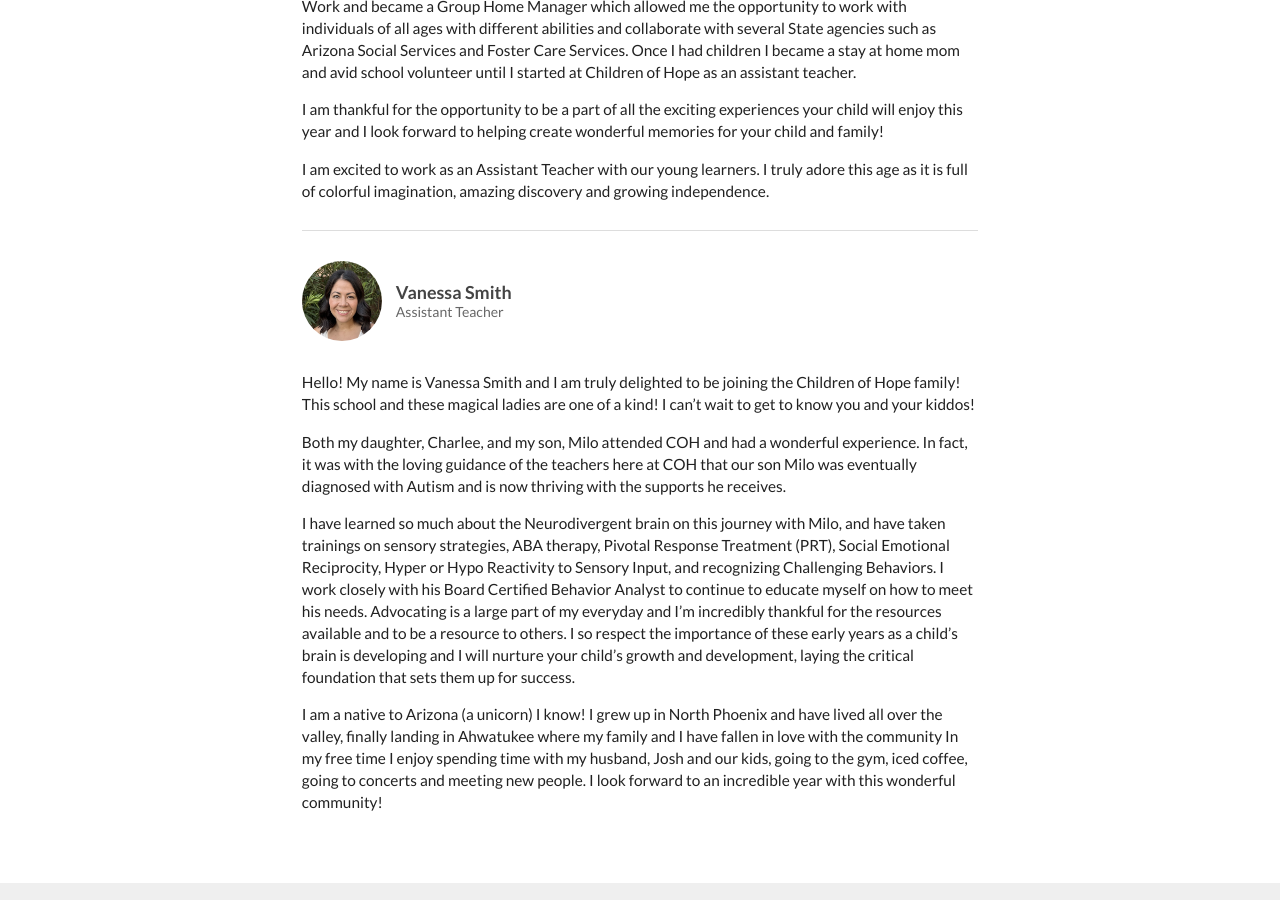
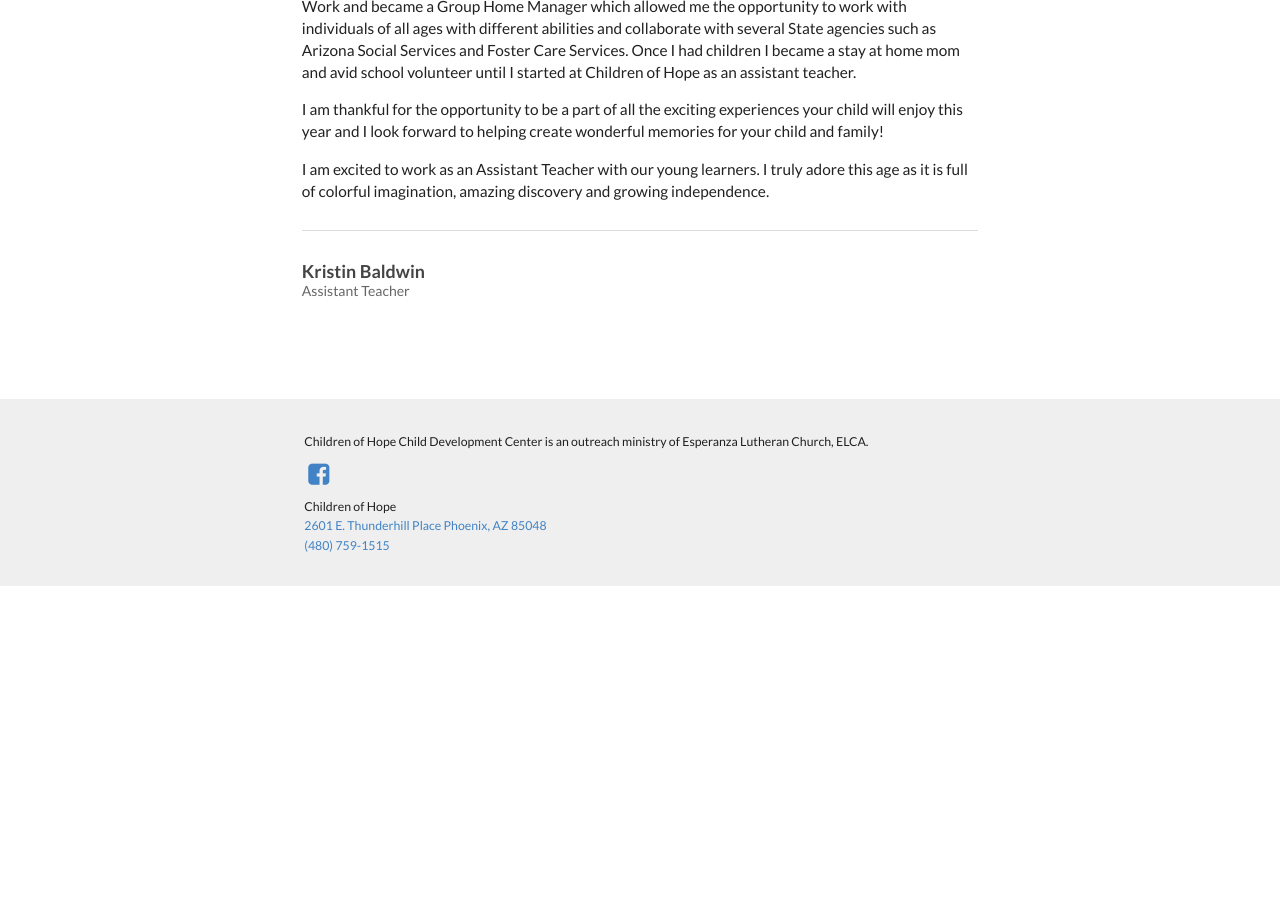
Before and after one commit to childrenofhope/childrenofhope, a Jekyll site: the page built from about/teachers.md, in a window 1280 px wide and 900 px high, scrolled down 3606 px. Built offline with Jekyll 4.4.1, drawn with Linux system fonts in a browser that asks for light colours; after the commit the page ends 4192 px from its top, so only the background shows below that.

Commit message:
Updated teacher bios and added October 2025 newsletter

```diff
--- a/about/teachers.md
+++ b/about/teachers.md
@@ -170,28 +170,10 @@
 <div class="ui section divider"></div>
 
 <h3 class="ui header">
-  <img src="{{ site.baseurl }}/assets/images/teachers/vanessa_smith.jpg"
-    alt="Vanessa Smith" class="ui tiny circular image" />
   <div class="content">
-    Vanessa Smith
+    Kristin Baldwin
     <div class="sub header">Assistant Teacher</div>
   </div>
 </h3>
 
 <div class="ui hidden divider"></div>
-
-<p>
-  Hello! My name is Vanessa Smith and I am truly delighted to be joining the Children of Hope family! This school and these magical ladies are one of a kind! I can’t wait to get to know you and your kiddos!
-</p>
-
-<p>
-  Both my daughter, Charlee, and my son, Milo attended COH and had a wonderful experience. In fact, it was with the loving guidance of the teachers here at COH that our son Milo was eventually diagnosed with Autism and is now thriving with the supports he receives.
-</p>
-
-<p>
-  I have learned so much about the Neurodivergent brain on this journey with Milo, and have taken trainings on sensory strategies, ABA therapy, Pivotal Response Treatment (PRT), Social Emotional Reciprocity, Hyper or Hypo Reactivity to Sensory Input, and recognizing Challenging Behaviors. I work closely with his Board Certified Behavior Analyst to continue to educate myself on how to meet his needs. Advocating is a large part of my everyday and I’m incredibly thankful for the resources available and to be a resource to others. I so respect the importance of these early years as a child’s brain is developing and I will nurture your child’s growth and development, laying the critical foundation that sets them up for success.
-</p>
-
-<p>
-  I am a native to Arizona (a unicorn) I know! I grew up in North Phoenix and have lived all over the valley, finally landing in Ahwatukee where my family and I have fallen in love with the community In my free time I enjoy spending time with my husband, Josh and our kids, going to the gym, iced coffee, going to concerts and meeting new people. I look forward to an incredible year with this wonderful community!
-</p>
```
Also changed, not shown: _posts/2025-09-23-september-newsletter.md (added, +13 -0 lines), newsletter.md (+3 -0 lines), 2 other files.
